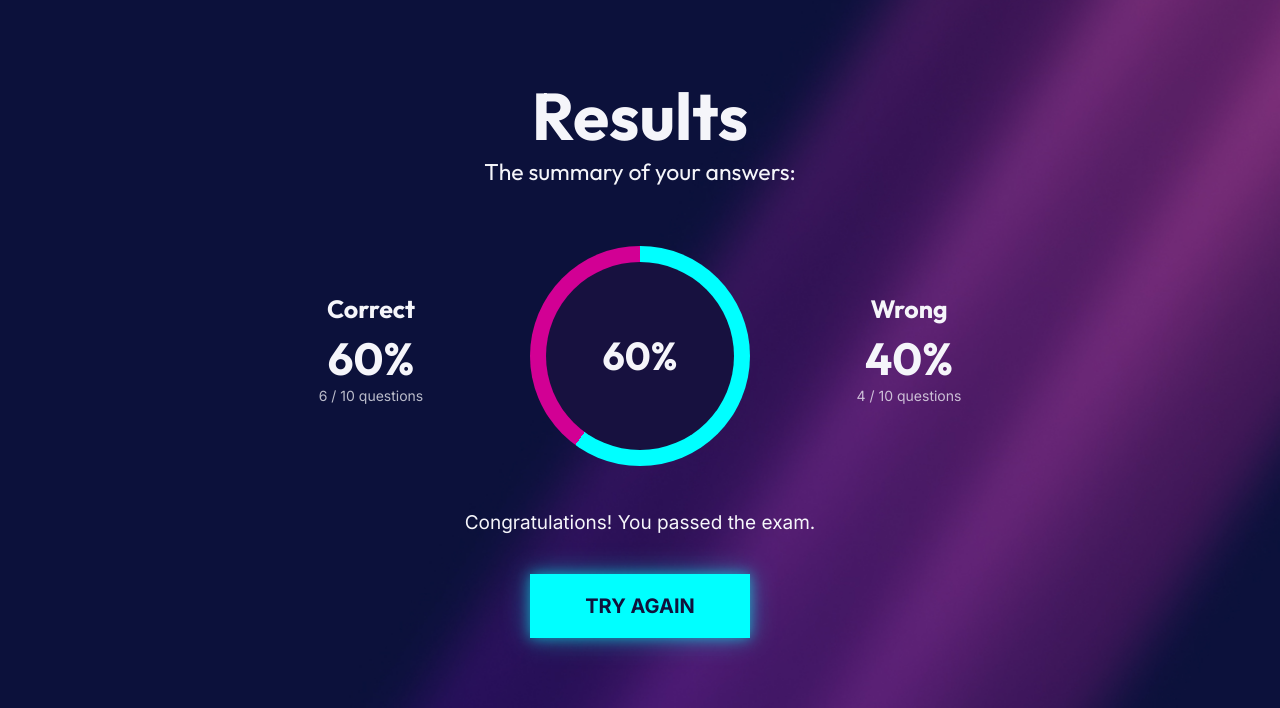
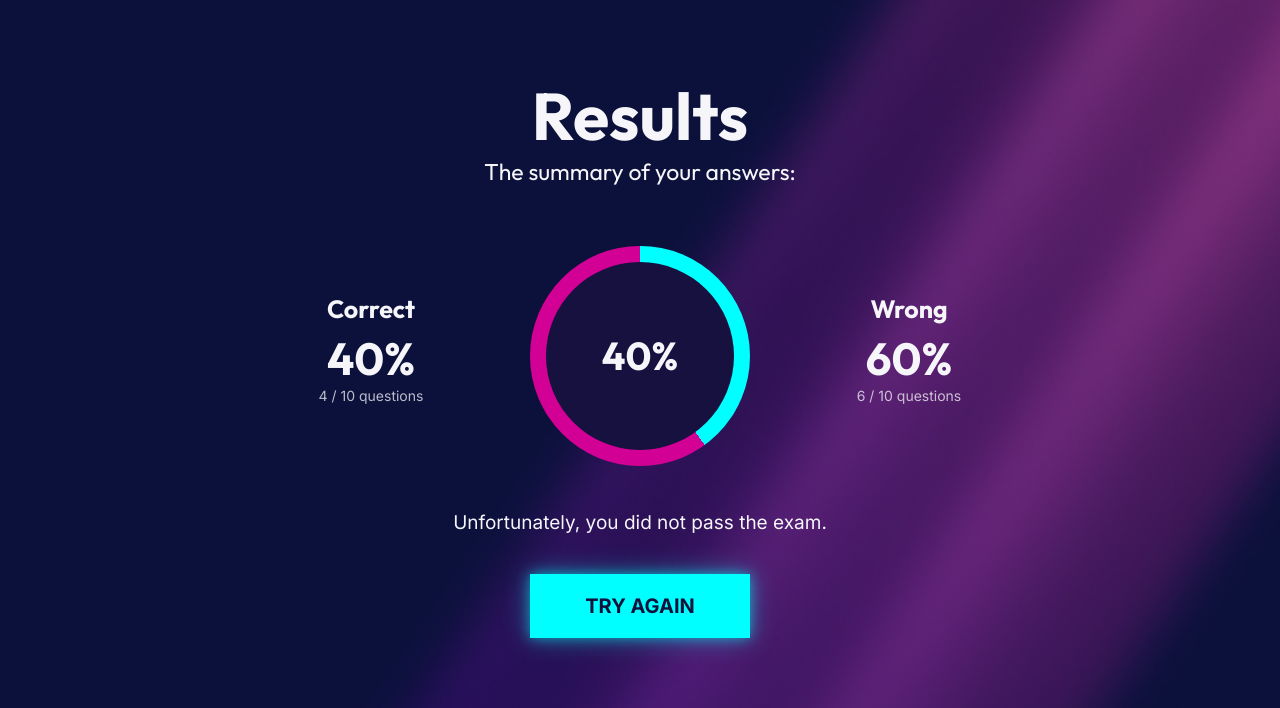
Before and after one commit to Matteoo95/BW1---Team-1, a plain HTML site: page results.html in a window 1280 px wide. Shown: the part 98-806 px from the top of the page. Drawn offline with Linux system fonts and the light colour scheme.

Commit message:
fix results logic

```diff
--- a/js/results.js
+++ b/js/results.js
@@ -1,8 +1,15 @@
-const score = 6
-const totalQuestions = 10
+const score = 4
+
 //quando avro i dati di Giuseppe
 //const score = Number(sessionStorage.getItem("score"))
-//const totalQuestions = Number(sessionStorage.getItem("totalQuestions"))
+
+//funzione che conta il numero complessivo di domande
+//dall'array fornito contenente le domande
+function countQuestion(arrQuestions){
+    return arrQuestions.length
+}
+
+const totalQuestions = countQuestion(questions)
 
 
 //Funzione che presi i dati forniti calcola le risposte totali, corrette, incorrette, e le varie percentuali
--- a/results.html
+++ b/results.html
@@ -11,7 +11,7 @@
     <link rel="stylesheet" href="./css/global.css">
     <link rel="stylesheet" href="./css/results.css">
 
-    <script src="./js/results.js" defer></script>
+
 </head>
 
 <body>
@@ -74,5 +74,9 @@
 
     </div>
 
+
+
+    <script src="./js/questions.js" ></script>
+    <script src="./js/results.js" ></script>
 </body>
 </html>
```
